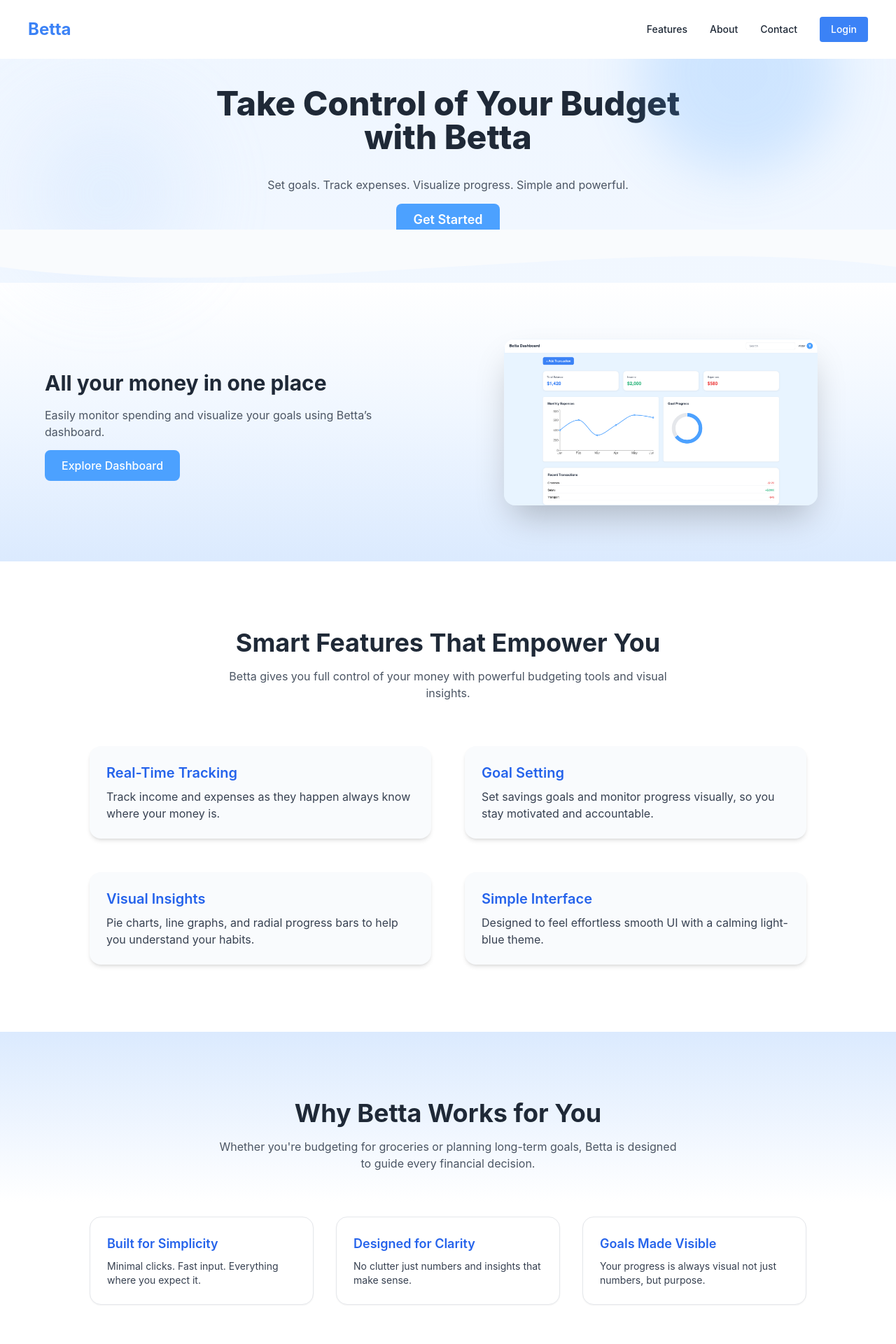
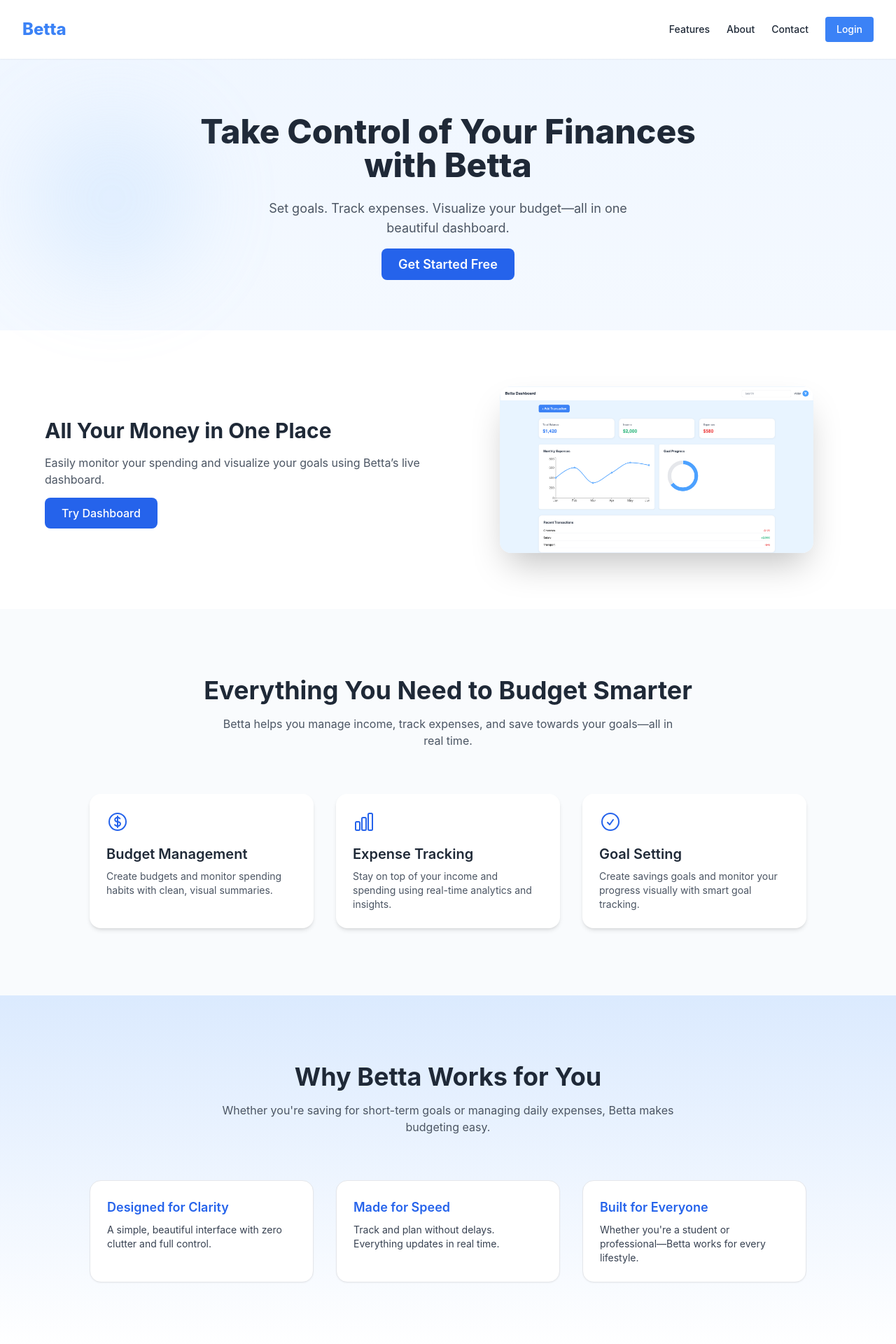
Before and after one commit to victorcreativee/Betta, a React (Create React App) app in the folder frontend/: page / in a window 1280 px wide. Shown: the top 1920 px of the page at 70% size. Built offline with nearby package versions, Linux system fonts and the light colour scheme.

Commit message:
landin page improvement

```diff
--- a/frontend/src/pages/Landing.jsx
+++ b/frontend/src/pages/Landing.jsx
@@ -1,122 +1,115 @@
 import { motion } from "framer-motion";
 import { useInView } from "react-intersection-observer";
-import mockupImage from "../assets/mockup.png";
 import { Link as ScrollLink } from "react-scroll";
 import { Link as RouterLink } from "react-router-dom";
+import {
+  ChartBarIcon,
+  CurrencyDollarIcon,
+  CheckCircleIcon,
+  ArrowRightIcon,
+} from "@heroicons/react/24/outline";
+import mockupImage from "../assets/mockup.png";
 
 export default function Landing() {
   return (
-    <div className="min-h-screen scroll-smooth bg-gradient-to-b from-blue-50 to-white text-gray-800 flex flex-col">
-
-      {/* Navbar */}
-      <motion.header
-        className="flex justify-between items-center px-10 py-6 z-50 bg-white"
-        initial={{ opacity: 0, y: -20 }}
-        animate={{ opacity: 1, y: 0 }}
-        transition={{ duration: 0.6 }}
-      >
-        <h1 className="text-2xl font-bold text-blue-500">Betta</h1>
-        <nav className="space-x-8 text-sm font-medium flex items-center">
-          <ScrollLink to="features" smooth={true} duration={500} offset={-80} className="hover:text-blue-600 cursor-pointer" href="#">
-            Features
-          </ScrollLink>
-          <ScrollLink to="about" smooth={true} duration={500} offset={-80} className="hover:text-blue-600 cursor-pointer" href="#">
-            About
-          </ScrollLink>
-          <ScrollLink to="contact" smooth={true} duration={500} offset={-80} className="hover:text-blue-600 cursor-pointer" href="#">
-            Contact
-          </ScrollLink>
-          <RouterLink to="/login" className="bg-blue-500 text-white px-4 py-2 rounded hover:bg-blue-600">
-            Login
-          </RouterLink>
+    <div className="min-h-screen scroll-smooth bg-gradient-to-b from-blue-50 via-white to-blue-100 text-gray-800 flex flex-col">
+      {/* Header */}
+      <header className="flex justify-between items-center px-8 py-6 bg-white shadow-sm sticky top-0 z-50">
+        <h1 className="text-2xl font-extrabold text-blue-500">Betta</h1>
+        <nav className="space-x-6 text-sm font-medium flex items-center">
+          <ScrollLink to="features" smooth duration={500} offset={-70} className="hover:text-blue-600 cursor-pointer">Features</ScrollLink>
+          <ScrollLink to="about" smooth duration={500} offset={-70} className="hover:text-blue-600 cursor-pointer">About</ScrollLink>
+          <ScrollLink to="contact" smooth duration={500} offset={-70} className="hover:text-blue-600 cursor-pointer">Contact</ScrollLink>
+          <RouterLink to="/login" className="bg-blue-500 text-white px-4 py-2 rounded hover:bg-blue-600 transition">Login</RouterLink>
         </nav>
-      </motion.header>
+      </header>
 
       {/* Hero Section */}
-      <main className="flex-1 flex flex-col items-center justify-center text-center px-6 relative">
-        <div className="absolute top-20 left-10 w-56 h-56 bg-blue-200 rounded-full opacity-30 blur-3xl animate-pulse" />
-        <div className="absolute bottom-20 right-20 w-72 h-72 bg-primary rounded-full opacity-20 blur-2xl" />
-
+      <main className="flex flex-col items-center justify-center text-center px-6 py-20 relative">
+        <div className="absolute top-20 left-10 w-60 h-60 bg-blue-300 rounded-full opacity-20 blur-3xl" />
         <motion.h2
           initial={{ opacity: 0, y: 20 }}
           animate={{ opacity: 1, y: 0 }}
           transition={{ delay: 0.3, duration: 0.6 }}
-          className="text-5xl font-extrabold mb-8 max-w-2xl pt-10"
+          className="text-5xl font-extrabold mb-6 max-w-3xl"
         >
-          Take Control of Your Budget with Betta
+          Take Control of Your Finances with Betta
         </motion.h2>
-
         <motion.p
           initial={{ opacity: 0 }}
           animate={{ opacity: 1 }}
           transition={{ delay: 0.6, duration: 0.6 }}
-          className="text-gray-600 max-w-xl mb-6"
+          className="text-gray-600 text-lg max-w-xl mb-6"
         >
-          Set goals. Track expenses. Visualize progress. Simple and powerful.
+          Set goals. Track expenses. Visualize your budget—all in one beautiful dashboard.
         </motion.p>
-
-        <motion.div initial={{ scale: 0.8 }} animate={{ scale: 1 }} transition={{ delay: 0.9, duration: 0.6 }}>
-          <RouterLink to="/register" className="bg-primary text-white px-6 py-3 rounded-lg text-lg font-semibold hover:bg-blue-600">
-            Get Started
+        <motion.div
+          initial={{ scale: 0.9 }}
+          animate={{ scale: 1 }}
+          transition={{ delay: 0.9, duration: 0.4 }}
+        >
+          <RouterLink to="/register" className="bg-blue-600 text-white px-6 py-3 rounded-lg text-lg font-semibold hover:bg-blue-700 transition">
+            Get Started Free
           </RouterLink>
         </motion.div>
       </main>
 
-      {/* SVG Divider */}
-      <div className="w-full overflow-hidden leading-none rotate-180 -mb-1">
-        <svg viewBox="0 0 500 150" preserveAspectRatio="none" className="w-full h-20">
-          <path d="M0.00,49.98 C150.00,150.00 349.84,-50.00 500.00,49.98 L500.00,150.00 L0.00,150.00 Z" style={{ stroke: "none", fill: "#F9FBFD" }} />
-        </svg>
-      </div>
-
-      {/* Mockup Showcase Section */}
-      <section className="mt-0 px-6 py-20 bg-gradient-to-b from-white via-blue-50 to-blue-100">
-        <div className="max-w-6xl mx-auto flex flex-col md:flex-row items-center gap-16">
+      {/* Dashboard Showcase */}
+      <section className="px-6 py-20 bg-white">
+        <div className="max-w-6xl mx-auto flex flex-col md:flex-row items-center gap-10">
           <ScrollAnimatedText />
           <ScrollAnimatedMockup />
         </div>
       </section>
 
       {/* Features Section */}
-      <section id="features" className="bg-white py-24 px-6">
+      <section id="features" className="py-24 px-6 bg-[#F9FBFD]">
         <div className="max-w-6xl mx-auto text-center mb-16">
-          <h2 className="text-4xl font-bold text-gray-800 mb-4">Smart Features That Empower You</h2>
+          <h2 className="text-4xl font-bold mb-4 text-gray-800">Everything You Need to Budget Smarter</h2>
           <p className="text-gray-600 max-w-2xl mx-auto">
-            Betta gives you full control of your money with powerful budgeting tools and visual insights.
+            Betta helps you manage income, track expenses, and save towards your goals—all in real time.
           </p>
         </div>
-
-        <div className="grid md:grid-cols-2 gap-12 max-w-5xl mx-auto">
-          <FeatureItem title="Real-Time Tracking" text="Track income and expenses as they happen always know where your money is." />
-          <FeatureItem title="Goal Setting" text="Set savings goals and monitor progress visually, so you stay motivated and accountable." />
-          <FeatureItem title="Visual Insights" text="Pie charts, line graphs, and radial progress bars to help you understand your habits." />
-          <FeatureItem title="Simple Interface" text="Designed to feel effortless smooth UI with a calming light-blue theme." />
+        <div className="grid md:grid-cols-3 gap-8 max-w-5xl mx-auto">
+          <FeatureCard
+            Icon={CurrencyDollarIcon}
+            title="Budget Management"
+            description="Create budgets and monitor spending habits with clean, visual summaries."
+          />
+          <FeatureCard
+            Icon={ChartBarIcon}
+            title="Expense Tracking"
+            description="Stay on top of your income and spending using real-time analytics and insights."
+          />
+          <FeatureCard
+            Icon={CheckCircleIcon}
+            title="Goal Setting"
+            description="Create savings goals and monitor your progress visually with smart goal tracking."
+          />
         </div>
       </section>
 
       {/* About Section */}
-      <section id="about" className="bg-gradient-to-b from-blue-100 via-white to-white py-24 px-6">
+      <section id="about" className="bg-gradient-to-b from-blue-100 to-white py-24 px-6">
         <div className="max-w-6xl mx-auto text-center mb-16">
           <h2 className="text-4xl font-bold text-gray-800 mb-4">Why Betta Works for You</h2>
           <p className="text-gray-600 max-w-2xl mx-auto">
-            Whether you're budgeting for groceries or planning long-term goals, Betta is designed to guide every financial decision.
+            Whether you're saving for short-term goals or managing daily expenses, Betta makes budgeting easy.
           </p>
         </div>
-
         <div className="grid md:grid-cols-3 gap-8 max-w-5xl mx-auto">
-          <ValueItem title="Built for Simplicity" text="Minimal clicks. Fast input. Everything where you expect it." />
-          <ValueItem title="Designed for Clarity" text="No clutter  just numbers and insights that make sense." />
-          <ValueItem title="Goals Made Visible" text="Your progress is always visual not just numbers, but purpose." />
+          <ValueItem title="Designed for Clarity" text="A simple, beautiful interface with zero clutter and full control." />
+          <ValueItem title="Made for Speed" text="Track and plan without delays. Everything updates in real time." />
+          <ValueItem title="Built for Everyone" text="Whether you're a student or professional—Betta works for every lifestyle." />
         </div>
       </section>
 
       {/* Testimonials Section */}
       <section className="bg-white py-24 px-6">
         <div className="max-w-4xl mx-auto text-center mb-12">
-          <h2 className="text-4xl font-bold text-gray-800 mb-4">What People Say</h2>
-          <p className="text-gray-600">Trusted by everyday users who wanted a better way to manage their money.</p>
+          <h2 className="text-4xl font-bold text-gray-800 mb-4">What Users Say</h2>
+          <p className="text-gray-600">Thousands of happy users have transformed their budgeting habits with Betta.</p>
         </div>
-
         <div className="grid md:grid-cols-3 gap-8 max-w-5xl mx-auto">
           <TestimonialCard name="Kalisa C." text="Betta completely changed the way I budget. Simple and stress-free." />
           <TestimonialCard name="Muhire L." text="I finally feel in control of my finances thanks to the goal setting tools." />
@@ -130,8 +123,8 @@ export default function Landing() {
         <p className="mb-6 text-lg max-w-xl mx-auto">
           Join hundreds already budgeting smarter with Betta. It’s fast, free, and easy to get started.
         </p>
-        <RouterLink to="/dashboard" className="inline-block bg-white text-blue-600 font-semibold px-6 py-3 rounded-lg hover:bg-blue-100 transition">
-          Launch Dashboard
+        <RouterLink to="/register" className="inline-block bg-white text-blue-600 font-semibold px-6 py-3 rounded-lg hover:bg-blue-100 transition">
+          Start for Free
         </RouterLink>
       </section>
 
@@ -142,14 +135,15 @@ export default function Landing() {
           <div className="flex justify-center space-x-4 mt-2">
             <RouterLink to="/" className="hover:underline">Home</RouterLink>
             <RouterLink to="/dashboard" className="hover:underline">Dashboard</RouterLink>
-            <ScrollLink to="features" smooth={true} duration={500} className="hover:underline cursor-pointer" href="#">Features</ScrollLink>
+            <ScrollLink to="features" smooth duration={500} className="hover:underline cursor-pointer">Features</ScrollLink>
           </div>
         </div>
       </footer>
     </div>
   );
+}
 
-  // Animated helper components
+// --- Helper components ---
 
 function ScrollAnimatedText() {
   const [ref, inView] = useInView({ triggerOnce: true, threshold: 0.2 });
@@ -161,10 +155,10 @@ export default function Landing() {
       transition={{ duration: 0.6 }}
       className="md:w-1/2 text-center md:text-left"
     >
-        <h3 className="text-3xl font-bold text-gray-800 mb-4">All your money in one place</h3>
-        <p className="text-gray-600 mb-6">Easily monitor spending and visualize your goals using Betta’s dashboard.</p>
-        <RouterLink to="/dashboard" className="bg-primary text-white px-6 py-3 rounded-lg font-medium hover:bg-blue-600 transition">
-          Explore Dashboard
+      <h3 className="text-3xl font-bold text-gray-800 mb-4">All Your Money in One Place</h3>
+      <p className="text-gray-600 mb-6">Easily monitor your spending and visualize your goals using Betta’s live dashboard.</p>
+      <RouterLink to="/dashboard" className="bg-blue-600 text-white px-6 py-3 rounded-lg font-medium hover:bg-blue-700 transition">
+        Try Dashboard
       </RouterLink>
     </motion.div>
   );
@@ -180,56 +174,35 @@ export default function Landing() {
       transition={{ duration: 0.8 }}
       className="md:w-1/2"
     >
-        <img src={mockupImage} alt="App Mockup" className="rounded-xl shadow-2xl w-full max-w-md mx-auto" />
+      <img src={mockupImage} alt="Betta Dashboard Mockup" className="rounded-xl shadow-2xl w-full max-w-md mx-auto" />
     </motion.div>
   );
 }
 
-  function FeatureItem({ title, text }) {
-    const [ref, inView] = useInView({ triggerOnce: true, threshold: 0.2 });
+function FeatureCard({ Icon, title, description }) {
   return (
-      <motion.div
-        ref={ref}
-        initial={{ opacity: 0, y: 20 }}
-        animate={inView ? { opacity: 1, y: 0 } : {}}
-        transition={{ duration: 0.6 }}
-        className="bg-[#F9FBFD] p-6 rounded-xl shadow-md hover:shadow-xl transition"
-      >
-        <h3 className="text-xl font-semibold text-blue-600 mb-2">{title}</h3>
-        <p className="text-gray-700">{text}</p>
-      </motion.div>
+    <div className="bg-white p-6 rounded-xl shadow-md hover:shadow-xl transition text-left">
+      <Icon className="h-8 w-8 text-blue-600 mb-4" />
+      <h3 className="text-xl font-semibold mb-2 text-gray-800">{title}</h3>
+      <p className="text-gray-600 text-sm">{description}</p>
+    </div>
   );
 }
 
 function ValueItem({ title, text }) {
-    const [ref, inView] = useInView({ triggerOnce: true, threshold: 0.15 });
   return (
-      <motion.div
-        ref={ref}
-        initial={{ opacity: 0, y: 30 }}
-        animate={inView ? { opacity: 1, y: 0 } : {}}
-        transition={{ duration: 0.5 }}
-        className="bg-white p-6 rounded-xl shadow-sm border hover:shadow-lg transition"
-      >
+    <div className="bg-white p-6 rounded-xl shadow-sm border hover:shadow-lg transition text-left">
       <h4 className="text-lg font-semibold text-blue-600 mb-2">{title}</h4>
       <p className="text-gray-700 text-sm">{text}</p>
-      </motion.div>
+    </div>
   );
 }
 
 function TestimonialCard({ name, text }) {
-    const [ref, inView] = useInView({ triggerOnce: true, threshold: 0.2 });
   return (
-      <motion.div
-        ref={ref}
-        initial={{ opacity: 0, scale: 0.95 }}
-        animate={inView ? { opacity: 1, scale: 1 } : {}}
-        transition={{ duration: 0.5 }}
-        className="bg-blue-50 p-6 rounded-xl shadow-sm border border-blue-100"
-      >
+    <div className="bg-blue-50 p-6 rounded-xl shadow-sm border border-blue-100 text-left">
       <p className="text-gray-700 italic mb-4">“{text}”</p>
       <h4 className="text-blue-700 font-semibold">{name}</h4>
-      </motion.div>
+    </div>
   );
 }
-}
--- /dev/null
+++ b/package.json
@@ -0,0 +1,6 @@
+{
+  "dependencies": {
+    "@heroicons/react": "^2.2.0",
+    "framer-motion": "^12.23.2"
+  }
+}
```
Also changed, not shown: 1 other file (tests, documents, lock files or other folders). Lines whose indentation alone changed are shown as unchanged.
